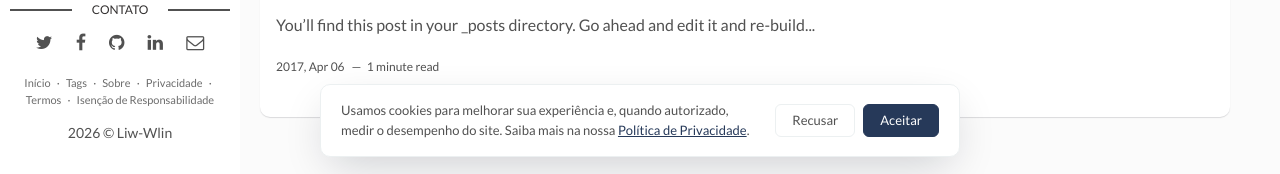
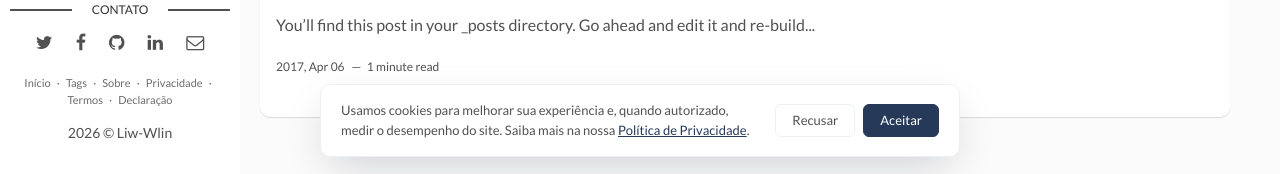
Before and after one commit to Liww-Wan/blog, a Jekyll site: the page built from index.html, in a window 1280 px wide and 1328 px high. Shown: the part 1151-1325 px from the top of the window. Built offline with Jekyll 4.4.1, drawn with Linux system fonts in a browser that asks for light colours; the list of posts is cut into pages by our own code.

Commit message:
Update main.html

```diff
--- a/_layouts/main.html
+++ b/_layouts/main.html
@@ -62,7 +62,7 @@
       <span aria-hidden="true">&middot;</span>
       <a href="{{ site.baseurl }}/termos/">Termos</a>
       <span aria-hidden="true">&middot;</span>
-      <a href="{{ site.baseurl }}/isencao-de-responsabilidade/">Isenção de Responsabilidade</a>
+      <a href="{{ site.baseurl }}/isencao-de-responsabilidade/">Declaração</a>
     </nav>
     <div class="copyright">
       <p>{{site.time | date: '%Y'}} &copy; {{site.author}}</p>
```
